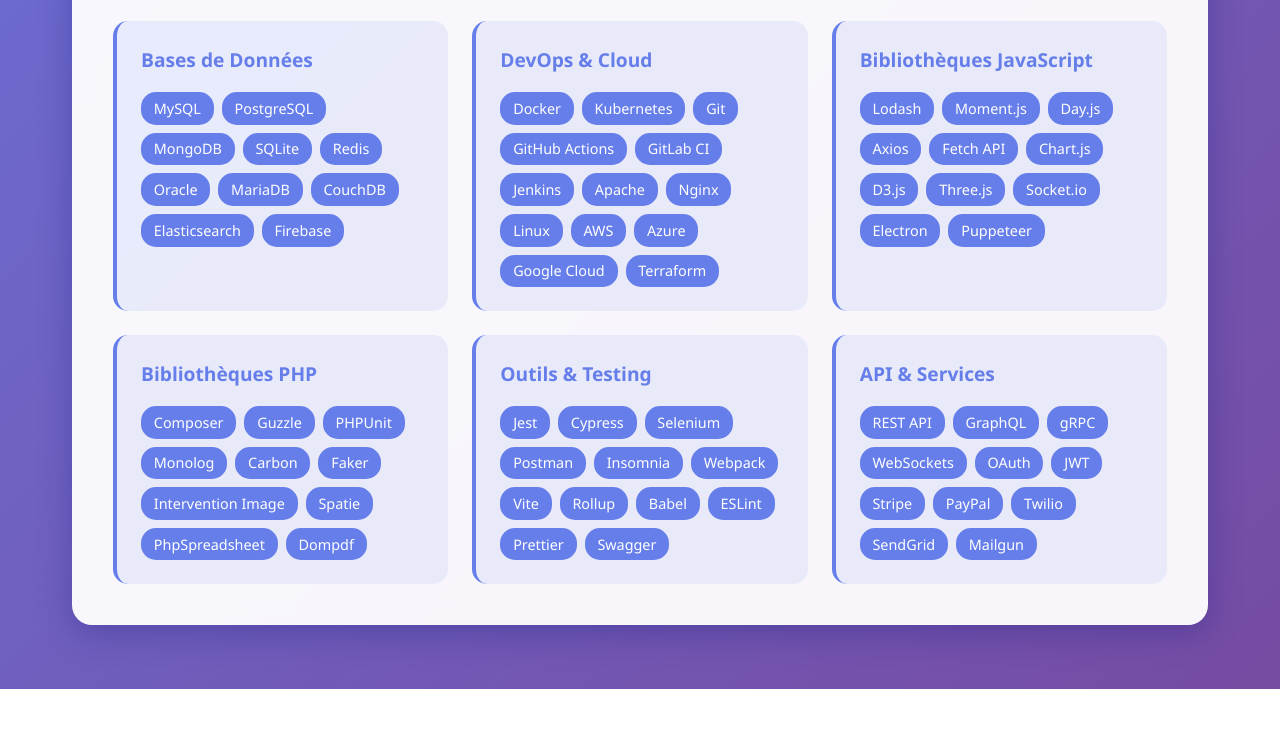
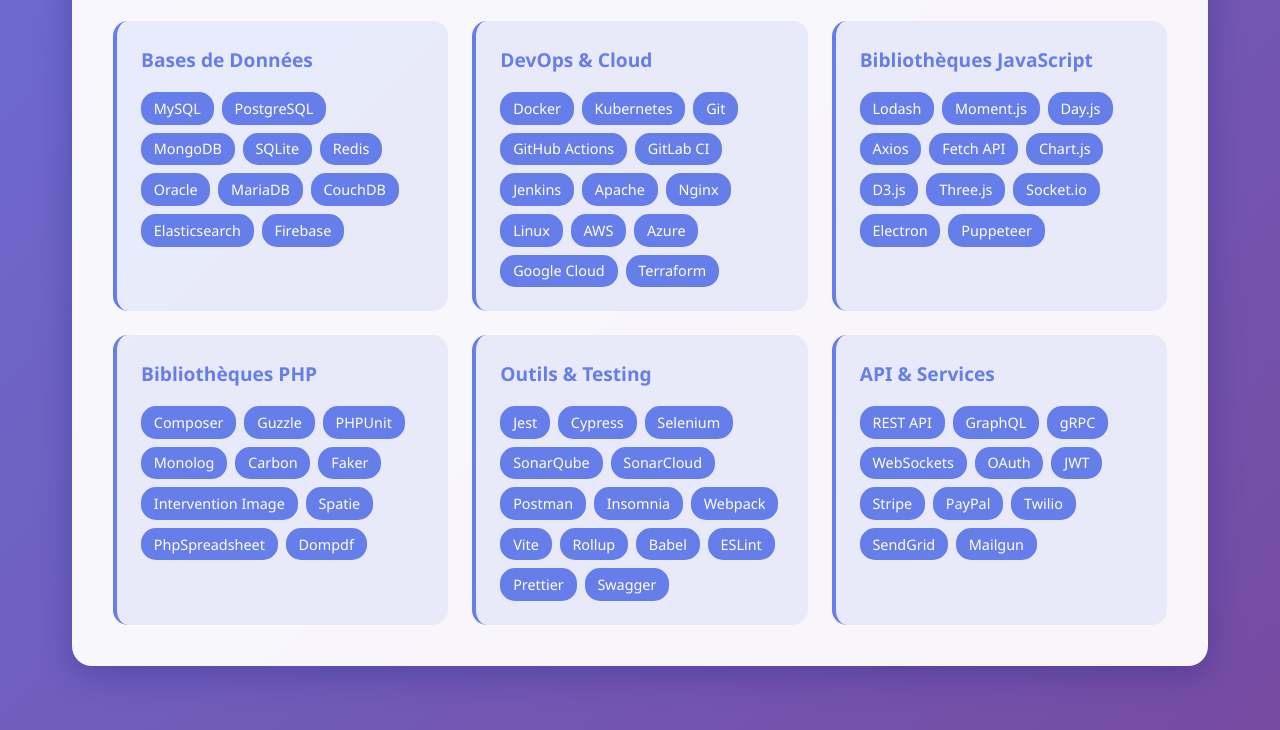
Before and after one commit to ggaillard/ggaillard.github.io, a plain HTML site: page index.html in a window 1280 px wide. Shown: the part 1330-2060 px from the top of the page. Before the commit the page ends 2019 px from the top, so only its background shows below. Drawn offline with Linux system fonts and the light colour scheme.

Commit message:
Update index.html

```diff
--- a/index.html
+++ b/index.html
@@ -341,6 +341,8 @@
                         <span class="skill-tag">Jest</span>
                         <span class="skill-tag">Cypress</span>
                         <span class="skill-tag">Selenium</span>
+                        <span class="skill-tag">SonarQube</span>
+                        <span class="skill-tag">SonarCloud</span>
                         <span class="skill-tag">Postman</span>
                         <span class="skill-tag">Insomnia</span>
                         <span class="skill-tag">Webpack</span>
```
